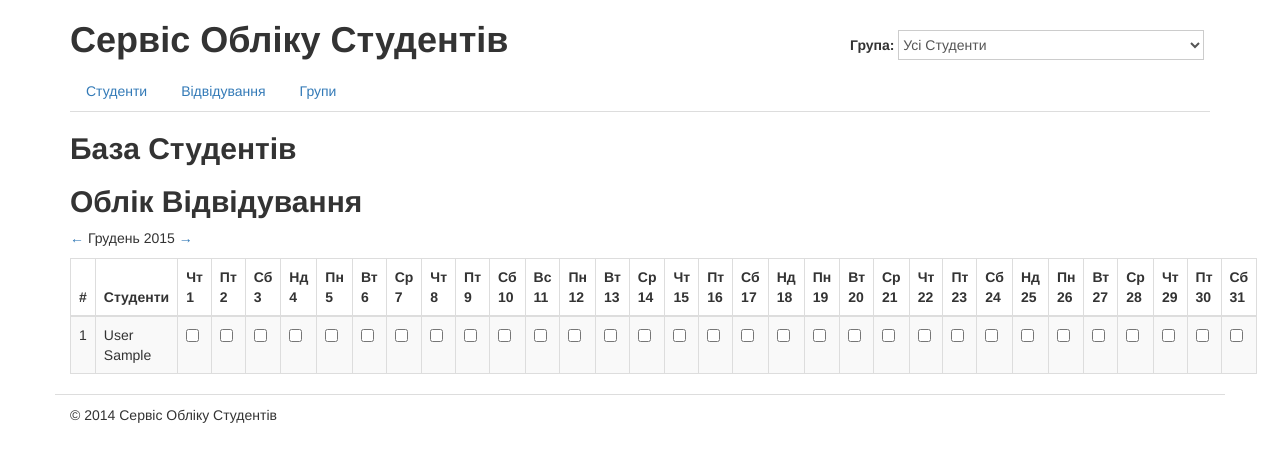
After one commit to m1g0r/students, a Django app: template student/templates/students/visits_list.html in a window 1280 px wide. The commit adds this page. Shown: the top 462 px of the page. Run offline with Django 3.2, Linux system fonts and the light colour scheme; the template is opened without the code that fills it: most values are stand-ins (such as "Sample title", 1, 10 or a date in 2020); parts of the project's set-up code (start-up, migrations or seed data) failed here and were passed over; some libraries are stand-ins or nearby versions.

Commit message:
dinamic student list, groups list and journal visits list template

```diff
--- a/student/templates/students/students_list.html
+++ b/student/templates/students/students_list.html
@@ -21,8 +21,8 @@
 	<tr>
 		<td>{{ forloop.counter }}</td>
 		<td><img class="img-circle" src="{% static student.image %}" height="30" width="30" /></td>
-		<td><a href="{% url "students_edit" student.id %}">{{ student.last_name }}</td>
-		<td><a href="{% url "students_edit" student.id %}">{{ student.first_name }}</td>
+		<td><a href="{% url "students_edit" student.id %}">{{ student.last_name }}</a></td>
+		<td><a href="{% url "students_edit" student.id %}">{{ student.first_name }}</a></td>
 		<td>{{ student.ticket }}</td>
 	<td>
 <div class="btn-group">
--- /dev/null
+++ b/student/templates/students/visits_list.html
@@ -0,0 +1,95 @@
+{% extends "students/base.html" %}
+{% load static from staticfiles %}
+{% block meta_title %}Студенти{% endblock meta_title %}
+{% block title %}База Студентів{% endblock title %}
+{% block content %}
+<div>
+     <h2>Облік Відвідування</h2>
+</div>
+
+<p id="month"><a href="#" id="arw">&larr;</a> Грудень 2015 <a href="#" id="arv">&rarr;</a> </p>
+
+<!-- Start calendar and checkboxes -->
+<form>
+<table class="table table-hover table-striped table-bordered">
+	<thead class="table">
+        <tr>
+			<th>#</th>
+			<th>Студенти</th>
+			<th>Чт 1</th>
+			<th>Пт 2</th>
+			<th>Сб 3</th>
+			<th>Нд 4</th>
+			<th>Пн 5</th>
+			<th>Вт 6</th>
+			<th>Ср 7</th>
+			<th>Чт 8</th>
+			<th>Пт 9</th>
+            <th>Сб 10</th>
+            <th>Вс 11</th>
+            <th>Пн 12</th>
+            <th>Вт 13</th>
+            <th>Ср 14</th>
+            <th>Чт 15</th>
+            <th>Пт 16</th>
+            <th>Сб 17</th>
+            <th>Нд 18</th>
+            <th>Пн 19</th>
+            <th>Вт 20</th>
+            <th>Ср 21</th>
+            <th>Чт 22</th>
+            <th>Пт 23</th>
+            <th>Сб 24</th>
+            <th>Нд 25</th>
+            <th>Пн 26</th>
+            <th>Вт 27</th>
+            <th>Ср 28</th>
+            <th>Чт 29</th>
+            <th>Пт 30</th>
+            <th>Сб 31</th>
+        </tr>
+	</thead>
+
+		<tbody>
+        {% for journal in journal %}
+			<tr>
+                <td>{{ forloop.counter }}</td>
+                <td>{{ journal.last_name }} {{ journal.first_name }}</td>
+                <td><input type="checkbox"></td>
+                <td><input type="checkbox"></td>
+                <td><input type="checkbox"></td>
+                <td><input type="checkbox"></td>
+                <td><input type="checkbox"></td>
+                <td><input type="checkbox"></td>
+                <td><input type="checkbox"></td>
+                <td><input type="checkbox"></td>
+                <td><input type="checkbox"></td>
+                <td><input type="checkbox"></td>
+                <td><input type="checkbox"></td>
+                <td><input type="checkbox"></td>
+                <td><input type="checkbox"></td>
+                <td><input type="checkbox"></td>
+                <td><input type="checkbox"></td>
+                <td><input type="checkbox"></td>
+                <td><input type="checkbox"></td>
+                <td><input type="checkbox"></td>
+                <td><input type="checkbox"></td>
+                <td><input type="checkbox"></td>
+                <td><input type="checkbox"></td>
+                <td><input type="checkbox"></td>
+                <td><input type="checkbox"></td>
+                <td><input type="checkbox"></td>
+                <td><input type="checkbox"></td>
+                <td><input type="checkbox"></td>
+                <td><input type="checkbox"></td>
+                <td><input type="checkbox"></td>
+                <td><input type="checkbox"></td>
+                <td><input type="checkbox"></td>
+                <td><input type="checkbox"></td>
+            </tr>
+    {% endfor %}
+        </tbody>
+</table>
+</form>
+
+{% endblock content %}
--- a/students/settings.py
+++ b/students/settings.py
@@ -64,8 +64,6 @@ TEMPLATES = [
                 'django.template.context_processors.request',
                 'django.contrib.auth.context_processors.auth',
                 'django.contrib.messages.context_processors.messages',
-                'django.core.context_processors.request',
-                #'studentsdb.context_processors.students_proc',
             ],
         },
     },
@@ -116,4 +114,4 @@ global_settings.TEMPLATE_CONTEXT_PROCESSORS + (
 )
 
 
-PORTAL_URL = 'http://localhost:8000'
+PORTAL_URL = ''
--- a/students/urls.py
+++ b/students/urls.py
@@ -1,18 +1,3 @@
-"""students URL Configuration
-
-The `urlpatterns` list routes URLs to views. For more information please see:
-    https://docs.djangoproject.com/en/1.8/topics/http/urls/
-Examples:
-Function views
-    1. Add an import:  from my_app import views
-    2. Add a URL to urlpatterns:  url(r'^$', views.home, name='home')
-Class-based views
-    1. Add an import:  from other_app.views import Home
-    2. Add a URL to urlpatterns:  url(r'^$', Home.as_view(), name='home')
-Including another URLconf
-    1. Add an import:  from blog import urls as blog_urls
-    2. Add a URL to urlpatterns:  url(r'^blog/', include(blog_urls))
-"""
 from django.conf.urls import include, url
 from django.contrib import admin
 
@@ -22,17 +7,27 @@ urlpatterns = [
 
 from django.conf.urls import patterns, include, url
 from django.contrib import admin
+
+from student.views.views_students import *
+from student.views.views_groups import *
+from student.views.views_journal import *
+
 urlpatterns = patterns('',
+
 # Students urls
-	url(r'^$', 'student.views.student_list', name='home'),
-	url(r'^students/add/$', 'student.views.student_add', name='students_add'),
-	url(r'^students/(?P<sid>\d+)/edit/$', 'student.views.student_edit', name='students_edit'),
-	url(r'^students/(?P<sid>\d+)/delete/$', 'student.views.student_delete', name='students_delete'),
+    url(r'^$', student_list, name='home'),
+	url(r'^students/add/$', student_add, name='students_add'),
+	url(r'^students/(?P<sid>\d+)/edit/$', student_edit, name='students_edit'),
+	url(r'^students/(?P<sid>\d+)/delete/$', student_delete, name='students_delete'),
+
 # Groups urls
-	url(r'^groups/$', 'student.views.groups_list', name='groups'),
-	url(r'^groups/add/$', 'student.views.groups_add', name='groups_add'),
-	url(r'^groups/(?P<gid>\d+)/edit/$', 'student.views.groups_edit', name='groups_edit'),
-	url(r'^groups/(?P<gid>\d+)/delete/$', 'student.views.groups_delete', name='groups_delete'),
+	url(r'^groups/$', groups_list, name='groups'),
+	url(r'^groups/add/$', groups_add, name='groups_add'),
+	url(r'^groups/(?P<gid>\d+)/edit/$', groups_edit, name='groups_edit'),
+	url(r'^groups/(?P<gid>\d+)/delete/$', groups_delete, name='groups_delete'),
+
+# Groups urls
+	url(r'^journal/$', journal_list, name='journal'),
 
 # admin
 	url(r'^admin/', include(admin.site.urls)),
```
Also changed, not shown: student/views.py (deleted, +0 -67 lines).
